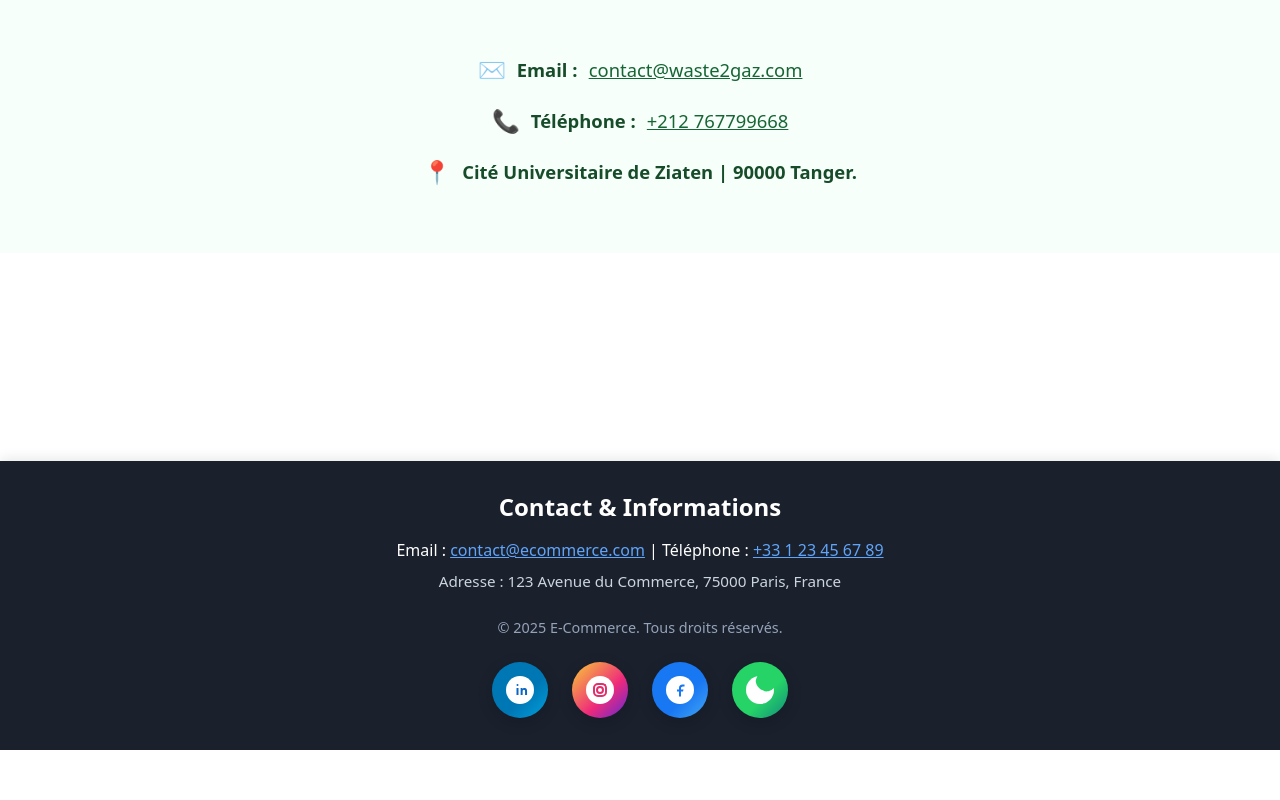
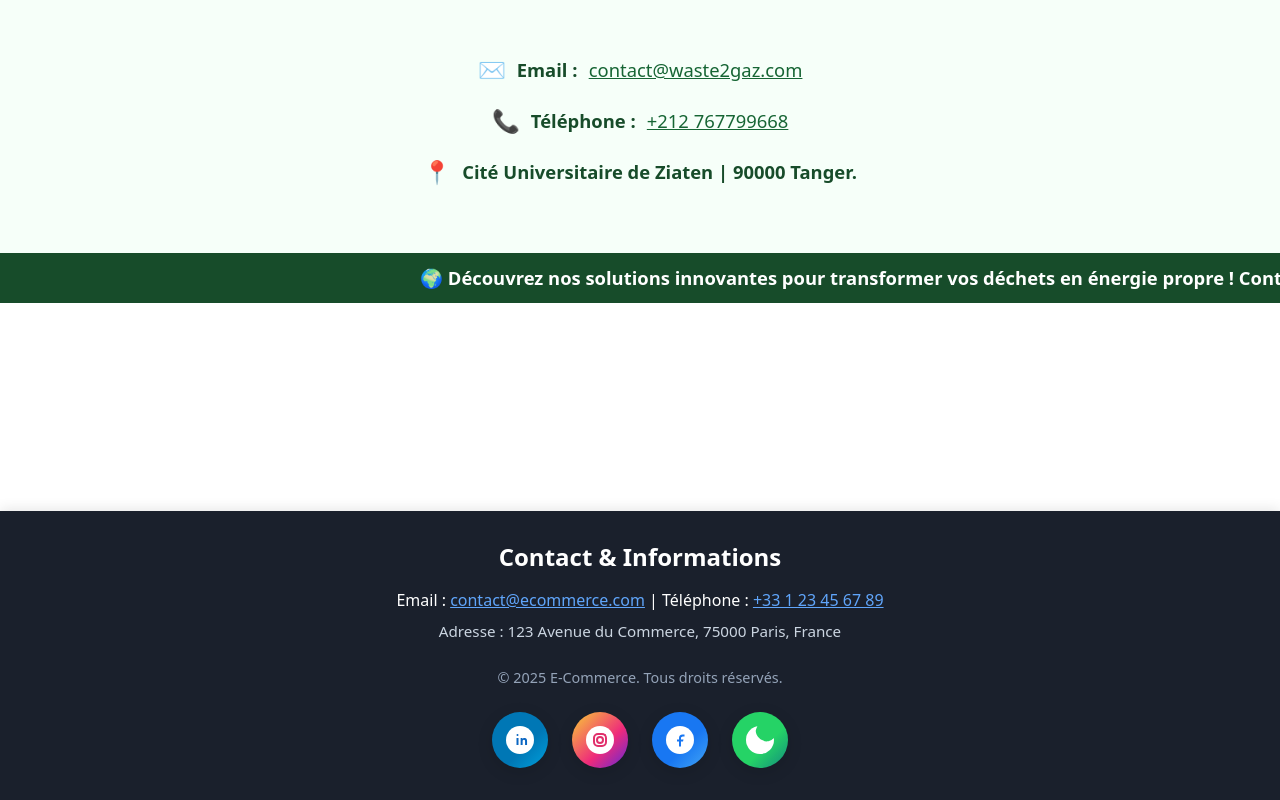
Before and after one commit to fab-ricio/projet_aymar, a React (Vite) app: page / in a window 1280 px wide. Shown: the part 2926-3726 px from the top of the page. Before the commit the page ends 3676 px from the top, so only its background shows below. Built offline with nearby package versions, Linux system fonts and the light colour scheme.

Commit message:
version avec texte défilant

```diff
--- a/src/components/main.jsx
+++ b/src/components/main.jsx
@@ -21,6 +21,32 @@ const Main = () => {
         <Members />
         <Comment />
         <Contact />
+        <div style={{
+          width: '100%',
+          overflow: 'hidden',
+          background: '#174c2a',
+          color: '#fff',
+          fontWeight: 600,
+          fontSize: '1.15rem',
+          padding: '0.7rem 0',
+          margin: 0,
+          position: 'relative',
+        }}>
+          <div style={{
+            display: 'inline-block',
+            whiteSpace: 'nowrap',
+            animation: 'marquee 18s linear infinite',
+          }}>
+            🌍 Découvrez nos solutions innovantes pour transformer vos déchets en énergie propre ! Contactez-nous pour une démonstration gratuite. ♻️🔥🌱
+          </div>
+          <style>{`
+            @keyframes marquee {
+              0% { transform: translateX(100%); }
+              100% { transform: translateX(-100%); }
+            }
+            .marquee-anim { animation: marquee 18s linear infinite; }
+          `}</style>
+        </div>
       </div>
       <Footer />
     </>
```
Also changed, not shown: src/logo.jsx (added, +12 -0 lines), images/waste-2-gaz.jpg (added).
